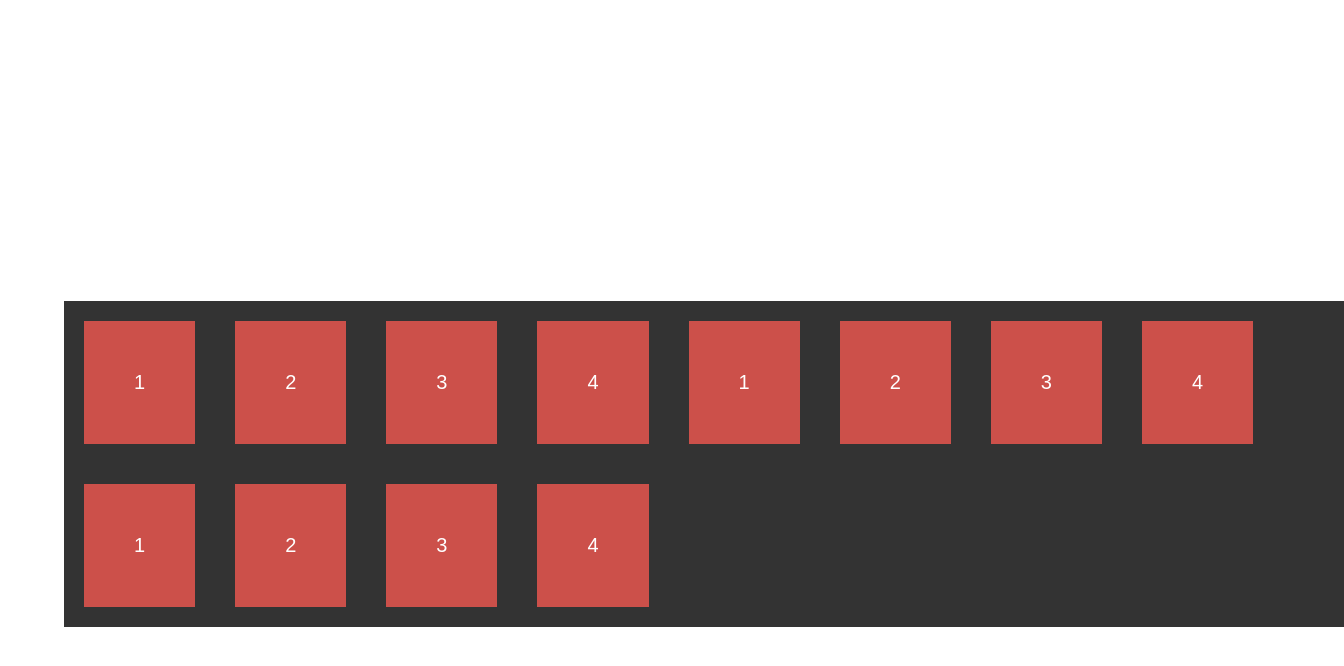
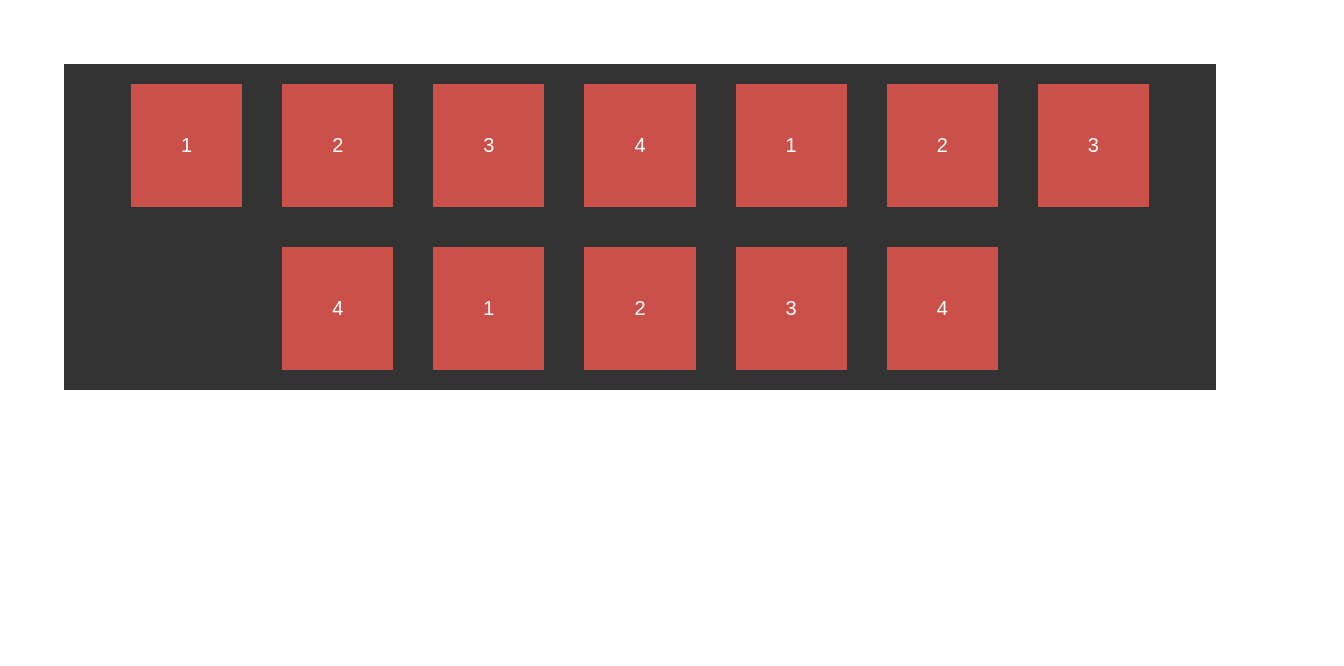
Before and after one commit to Cole-Campbell/cole-campbell.github.io, a plain HTML site: page index.html in a window 1280 px wide. Shown: the whole page, 1344 px wide, since content can reach past the window. Drawn offline with Linux system fonts and the light colour scheme.

Commit message:
Changing the width and adding padding to the overall container.

```diff
--- a/style.css
+++ b/style.css
@@ -5,7 +5,7 @@
 #container {
   display: flex;
   flex-direction: row;
-  justify-content: flex-start;
+  justify-content: center;
   height: 90%;
   background-color: #333;
   flex-wrap: wrap; }
@@ -24,12 +24,8 @@ p {
   align-items: flex-start; }
 
 #wrapper{
-  width: 100%;
-  position: absolute;
+  width: 90%;
   margin: 5%;
-  top: 50%;
-  left: 50%;
-  transform: translate(-50%,-50%);
 }
 
 /*# sourceMappingURL=style.css.map */
```
